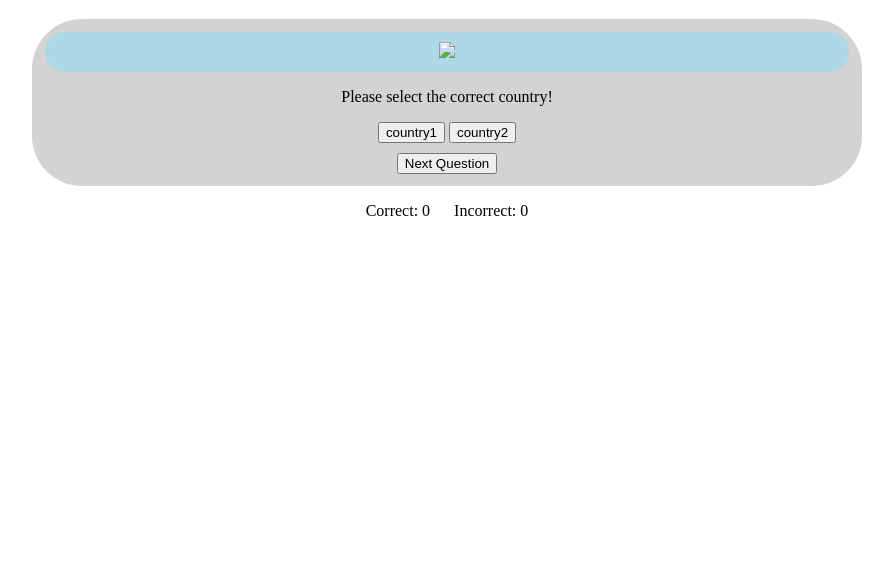
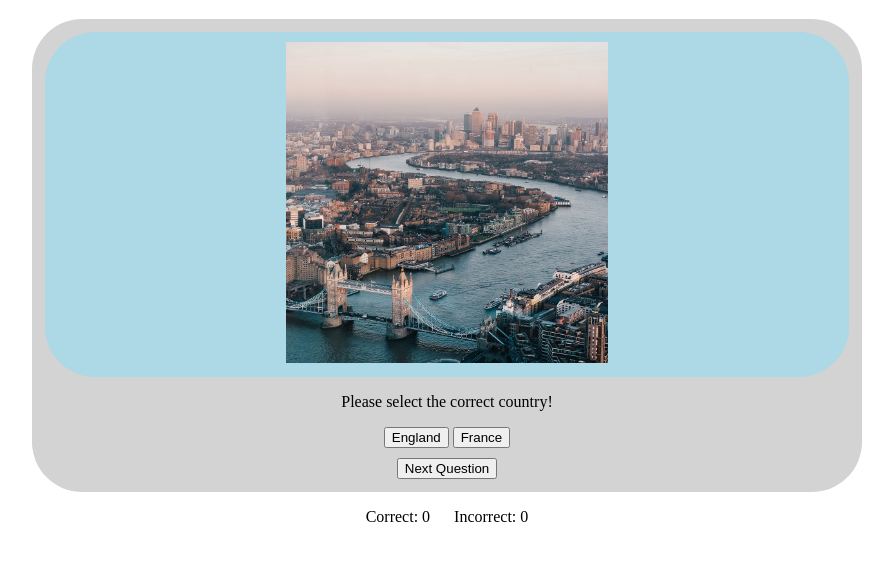
Before and after one commit to rinalds98/destination-unknown, a plain HTML site: page index.html in a window 1280 px wide. Shown: the part 61-622 px from the top of the page, without its empty margins (193-1086 px from the left). Drawn offline with Linux system fonts and the light colour scheme.

Commit message:
Add images and text from array to html

```diff
--- a/assets/css/style.css
+++ b/assets/css/style.css
@@ -20,7 +20,7 @@ body {
 
 
 
-.image-area {
+.imageload {
     width: 100%;
     background-color: lightblue;
     border-radius: 50px;
--- a/assets/js/script.js
+++ b/assets/js/script.js
@@ -18,31 +18,31 @@ document.addEventListener("DOMContentLoaded", function(){
 
 let countries = [
     {
-        image : img.src="assets/images/england.jpg",
+        image : "assets/images/england.jpg",
         country1 : "England",
         country2 : "France",
         answer : "England",
     },
     {
-        image : img.src="assets/images/peru.jpg",
+        image : "assets/images/peru.jpg",
         country1 : "Peru",
         country2 : "Argentina",
         answer : "Peru",
     },
     {
-        image : img.src="assets/images/japan.jpg",
+        image : "assets/images/japan.jpg",
         country1 : "Japan",
         country2 : "China",
         answer : "Japan",
     },
     {
-        image : img.src="assets/images/italy.jpg",
+        image : "assets/images/italy.jpg",
         country1 : "Italy",
         country2 : "Germany",
         answer : "Italy",
     },
     {
-        image : img.src="assets/images/iceland.jpg",
+        image : "assets/images/iceland.jpg",
         country1 : "Iceland",
         country2 : "Norway",
         answer : "Iceland",
@@ -51,6 +51,22 @@ let countries = [
 
 
 ]
+//This adds an image and text to buttons from the array
+let image = document.getElementsByClassName("image");
+image[0].setAttribute("src", countries[0].image);
+
+let button = document.getElementsByClassName("btn");
+button[0].innerHTML = countries[0].country1;
+button[1].innerHTML = countries[0].country2;
+
+
+
+//imageLocation = document.getElementsByClassName("imageload");
+//let img = document.createElement("img");
+//img.setAttribute("src", countries[0].image);
+//img.setAttribute("class", "image");
+//imageLocation[0].appendChild(img);
+
 
 function runQuiz(){
 
--- a/index.html
+++ b/index.html
@@ -13,17 +13,17 @@
     </div>
     <div class="game-area">
         <div class="question-area">
-            <div class="image-area">
-                <img class="image" src="#">
+            <div class="imageload">
+                <img class="image">
             </div>
         </div>
         <div class="control-area">
             <p id="instructions">Please select the correct country!</p>
 
-            <button data-type="country" class="btn btn--big btn--country">
+            <button data-type="country" class="btn btn--big btn--country1">
                 country1
             </button>
-            <button data-type="country" class="btn btn--big btn--country">
+            <button data-type="country" class="btn btn--big btn--country2">
                 country2
             </button>
             <button data-type="next" class="btn btn--big btn--next">
```
